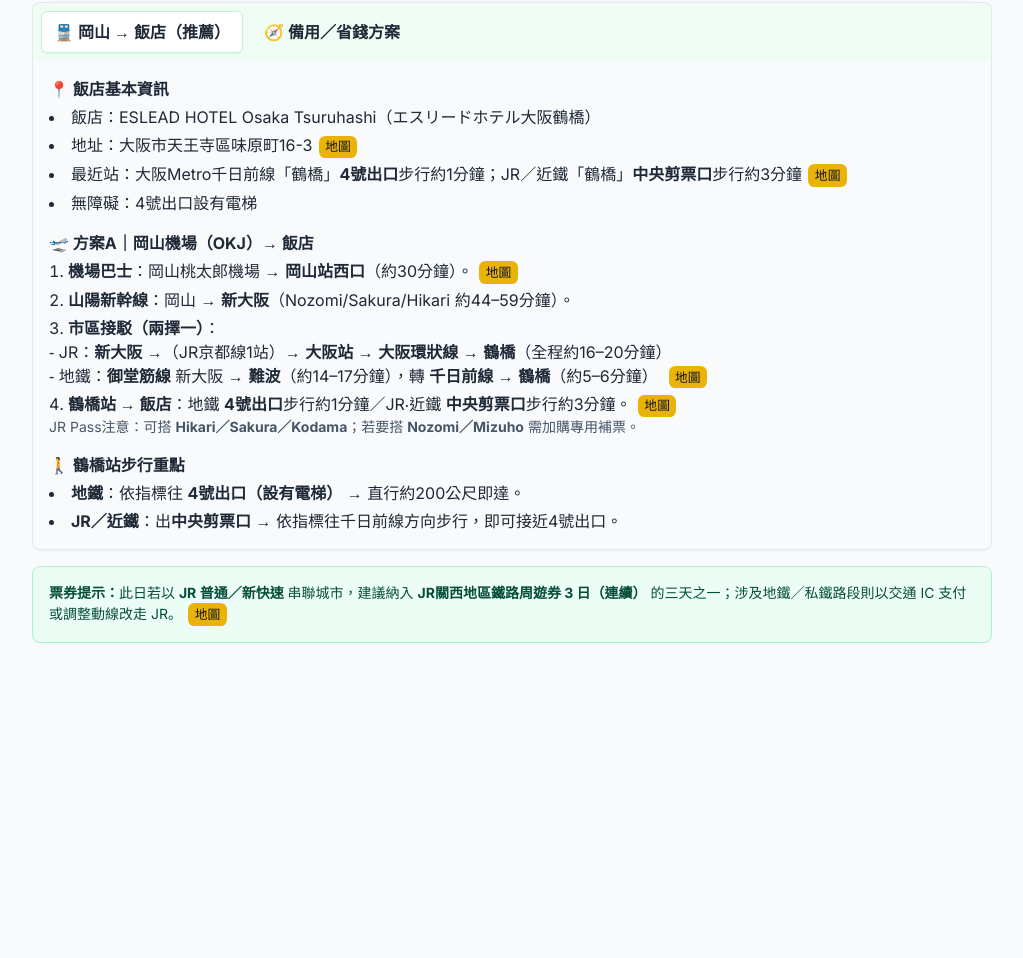
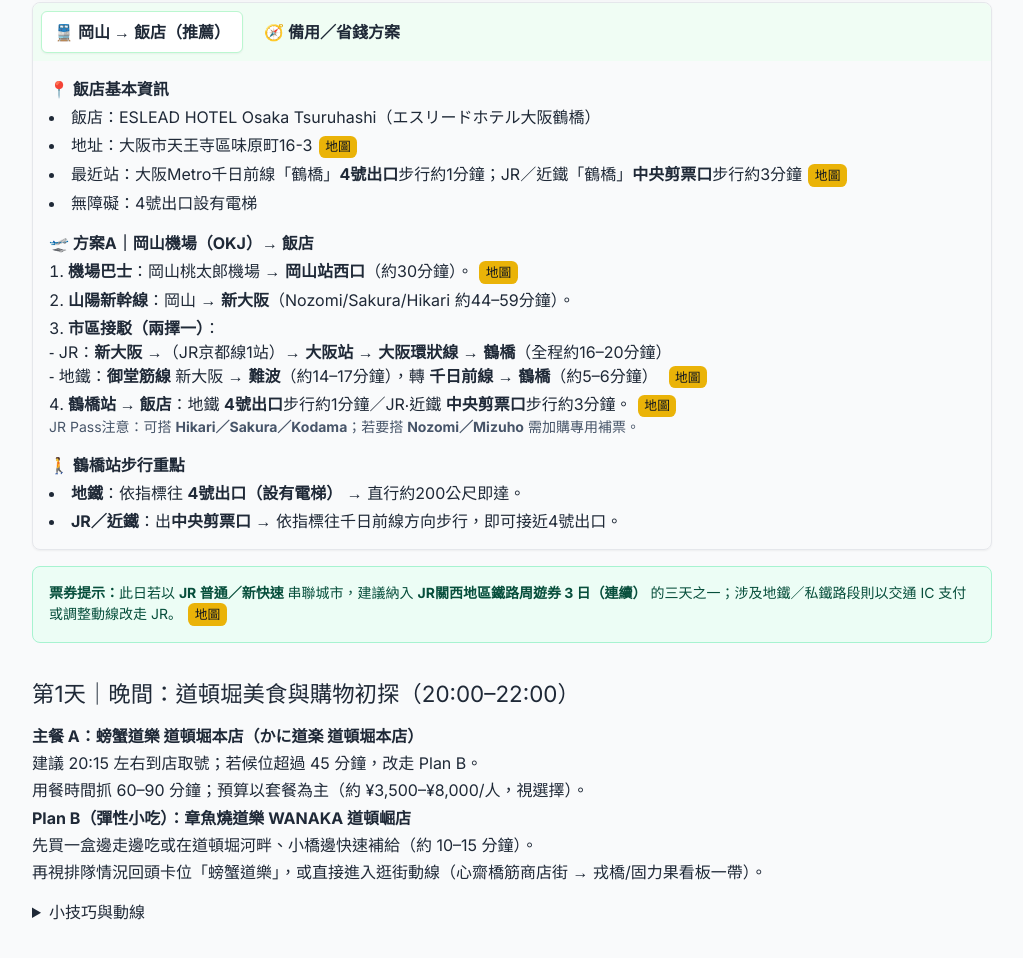
Before and after one commit to chachabinx82446/osaka, a plain HTML site: page index.html in a window 1280 px wide. Shown: the part 2228-3186 px from the top of the page, without its empty margins (128-1151 px from the left). Before the commit the page ends 2903 px from the top, so only its background shows below. Drawn offline with nearby package versions, Linux system fonts and the light colour scheme.

Commit message:
Add files via upload

```diff
--- a/index.html
+++ b/index.html
@@ -63,6 +63,8 @@
 <!-- Tabs Navigation -->
 <nav class="flex flex-wrap justify-center border-b border-gray-200 mb-8 -mx-4 px-4" id="tabs">
 <button class="tab-button py-3 px-3 sm:px-4 text-sm md:text-base text-gray-500 border-b-2 border-transparent hover:border-gray-300 hover:text-gray-700 transition-colors duration-200 tab-active" data-target="day1">第 1 天</button>
+
+
 <button class="tab-button py-3 px-3 sm:px-4 text-sm md:text-base text-gray-500 border-b-2 border-transparent hover:border-gray-300 hover:text-gray-700 transition-colors duration-200" data-target="day2">第 2 天</button>
 <button class="tab-button py-3 px-3 sm:px-4 text-sm md:text-base text-gray-500 border-b-2 border-transparent hover:border-gray-300 hover:text-gray-700 transition-colors duration-200" data-target="day3">第 3 天</button>
 <button class="tab-button py-3 px-3 sm:px-4 text-sm md:text-base text-gray-500 border-b-2 border-transparent hover:border-gray-300 hover:text-gray-700 transition-colors duration-200" data-target="day4">第 4 天</button>
@@ -292,7 +294,28 @@
 <div class="mt-4 p-4 rounded-lg bg-emerald-50 border border-emerald-200">
 <p class="text-sm text-emerald-900"><b>票券提示：</b>此日若以 <b>JR 普通／新快速</b> 串聯城市，建議納入 <b>JR關西地區鐵路周遊券 3 日（連續）</b> 的三天之一；涉及地鐵／私鐵路段則以交通 IC 支付或調整動線改走 JR。</p>
 </div>
-</div>
+<!-- 道頓堀晚餐（自動插入） -->
+<section id="day1-dinner" style="margin: 2rem 0; line-height: 1.7;">
+  <h2 style="font-size: 1.4rem; margin-bottom: 0.6rem;">第1天｜晚間：道頓堀美食與購物初探（20:00–22:00）</h2>
+  <ul>
+    <li><strong>主餐 A：</strong><strong>螃蟹道樂 道頓堀本店（かに道楽 道頓堀本店）</strong><br>
+      建議 20:15 左右到店取號；若候位超過 45 分鐘，改走 Plan B。<br>
+      用餐時間抓 60–90 分鐘；預算以套餐為主（約 ¥3,500–¥8,000/人，視選擇）。</li>
+    <li><strong>Plan B（彈性小吃）：</strong><strong>章魚燒道樂 WANAKA 道頓崛店</strong><br>
+      先買一盒邊走邊吃或在道頓堀河畔、小橋邊快速補給（約 10–15 分鐘）。<br>
+      再視排隊情況回頭卡位「螃蟹道樂」，或直接進入逛街動線（心齋橋筋商店街 → 戎橋/固力果看板一帶）。</li>
+  </ul>
+  <details style="margin-top: 0.8rem;">
+    <summary style="cursor: pointer;">小技巧與動線</summary>
+    <ul>
+      <li><strong>親子版小技巧：</strong>先用 WANAKA「墊肚子」，再去螃蟹道樂等候；情緒穩定、體力更耐久。</li>
+      <li><strong>動線提示：</strong>地鐵千日前線「鶴橋」→「難波」（約 6 分）；地鐵不含在 JR Pass 內，請用 ICOCA/信用卡感應。</li>
+      <li><strong>打卡點：</strong>固力果看板與螃蟹道樂巨大螃蟹招牌在同一帶，吃完走 3–5 分鐘就能拍夜景。</li>
+      <li><strong>避開尖峰：</strong>19:00–20:00 最擁擠；20:30 後友善度上升。</li>
+      <li><strong>付款：</strong>小吃店偏好現金（準備零錢較快）。</li>
+    </ul>
+  </details>
+</section></div>
 <!-- Day 2 (Kobe) -->
 <div class="content-section" id="day2">
 <div class="bg-white rounded-2xl shadow-lg p-6 md:p-8">
```
